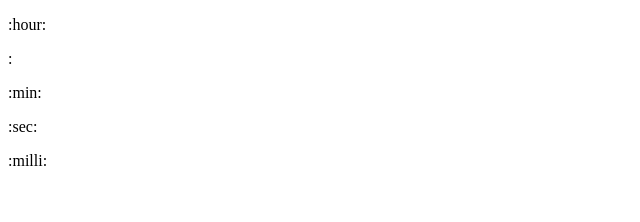
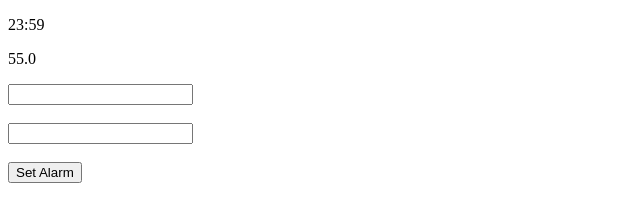
Before and after one commit to RDG97/Alarm-Clock, a plain HTML site: page index.html in a window 1280 px wide. Shown: the whole page, without its empty margins (0-640 px from the left). Drawn offline with Linux system fonts and the light colour scheme.

Commit message:
modified:   index.html 	modified:   js/main.js 	modified:   pseudocode.md

```diff
--- a/index.html
+++ b/index.html
@@ -12,6 +12,7 @@
 
 
     <div class="alarmB">
+        <!--
         <p class="hour">:hour:</p>
         <p>:</p>
         <p class="min">:min:</p>
@@ -19,8 +20,17 @@
 
 
         <p class="sec">:sec:</p>
-        <p class="milli">:milli:</p>
-
+        <p class="milli">:milli:</p> -->
+        <P class="timePlace"></P>
+        <p class="seconds"></p>
+        <div class="setA">
+            <input type="string" required id="setHour" class="setHour">
+            <br></br>
+            <input type="string" required id="setMin" class="setMin">
+            <br></br>
+            <input type="submit" value="Set Alarm" class="alarmB">
+        </div>
+        <p class="wokeUp"> </p>
 
 
 
--- a/js/main.js
+++ b/js/main.js
@@ -0,0 +1,65 @@
+// get time functions
+const dt = new Date();
+
+//replace times
+const timePlace = document.querySelector('.timePlace');
+const seconds = document.querySelector('.seconds');
+
+const time = ':hour:::min:';
+const sec = ':sec:.:mil:';
+
+
+
+setInterval(updateTime, 1);
+
+function updateTime() {
+    const dt = new Date();
+let currentTime = time;
+let currentSec = sec;
+currentTime = currentTime.replaceAll(':hour:',dt.getHours());
+currentTime = currentTime.replaceAll(':min:',dt.getMinutes());
+currentSec = currentSec.replaceAll(':sec:',dt.getSeconds());
+currentSec = currentSec.replaceAll(':mil:',dt.getMilliseconds());
+
+timePlace.textContent = currentTime;
+seconds.textContent = currentSec;
+};
+
+//set an alarm
+
+const alarmB = document.querySelector('.alarmB');
+const setHour = document.querySelector('.setHour');
+const setMin = document.querySelector('.setMin');
+let alarmHour = [];
+let alarmMin = [];
+
+
+
+function setAlarm() {
+const set = alarmHour.push(setHour.value);
+const set2 = alarmMin.push(setMin.value);
+
+};
+
+alarmB.addEventListener('click', setAlarm);
+
+const wokeUp = document.querySelector('.wokeUp');
+
+const arise = 'WAKE UP';
+
+function wakeUp() {
+wokeUp.textContent = arise;
+}
+
+
+
+setInterval(timeCheck, 1);
+
+function timeCheck() {
+   if (
+       dt.getHours() === alarmHour[3] &&
+       dt.getMinutes() === alarmMin[3]
+   ) {
+        wakeUp();
+   }
+}
```
Also changed, not shown: 1 other file.
